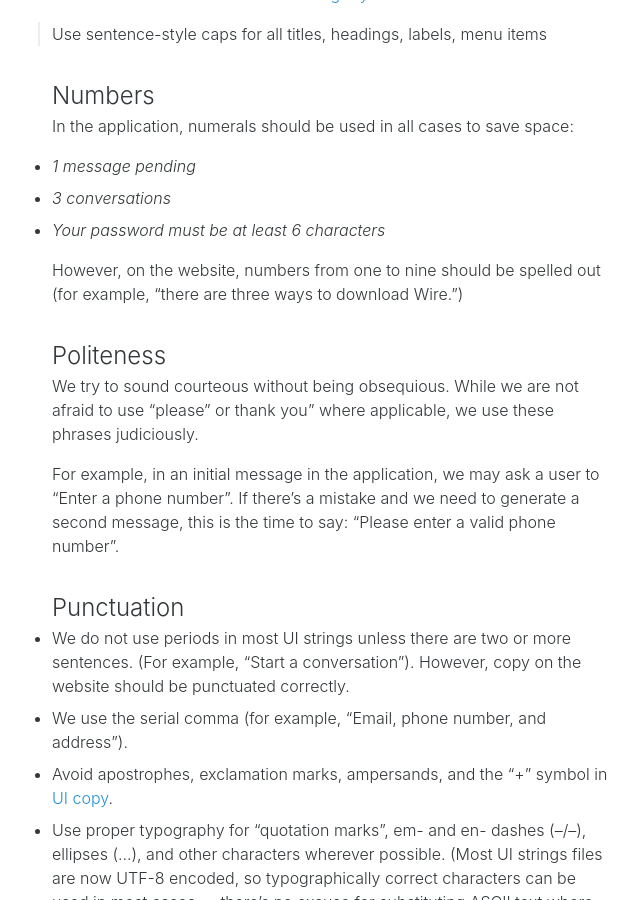
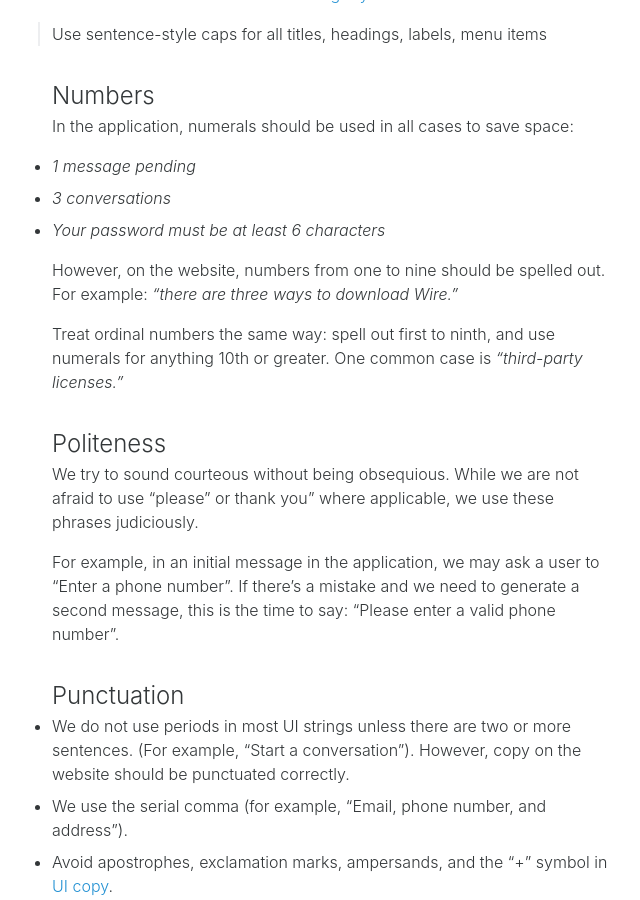
Before and after one commit to wireapp/brand, a Jekyll site: the page built from writing/style-guidelines/index.md, in a window 1280 px wide and 900 px high, scrolled down 1730 px. Shown: the whole window, without its empty margins (448-1088 px from the left). Built offline with Jekyll 4.4.1, drawn with Linux system fonts in a browser that asks for light colours.

Commit message:
Clarify preferences for ordinal numbers

```diff
--- a/writing/style-guidelines/index.md
+++ b/writing/style-guidelines/index.md
@@ -53,7 +53,10 @@ In the application, numerals should be used in all cases to save space:
 * _3 conversations_
 * _Your password must be at least 6 characters_
 
-However, on the website, numbers from one to nine should be spelled out (for example, “there are three ways to download Wire.”)
+However, on the website, numbers from one to nine should be spelled out.
+For example: _“there are three ways to download Wire.”_
+
+Treat ordinal numbers the same way: spell out first to ninth, and use numerals for anything 10th or greater. One common case is _“third-party licenses.”_
 
 ### Politeness
 
```
